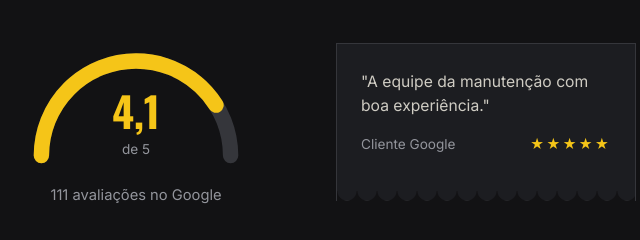
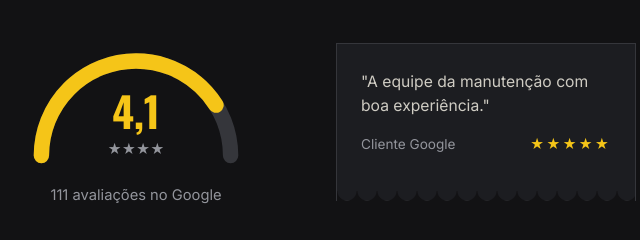
Before and after one commit to jeff-devv/Navis, a plain HTML site: page index.html in a window 1280 px wide. Shown: the part 6020-6260 px from the top of the page, 88-728 px from the left. Drawn offline with nearby package versions, Linux system fonts and the light colour scheme.

Commit message:
Atualização index

```diff
--- a/index.html
+++ b/index.html
@@ -400,7 +400,7 @@
             </svg>
             <div class="gauge__value">
               <span class="gauge__number">4,1</span>
-              <span class="gauge__of">de 5</span>
+              <span class="gauge__of">★★★★</span>
             </div>
           </div>
           <p class="gauge__count">111 avaliações no Google</p>
```
